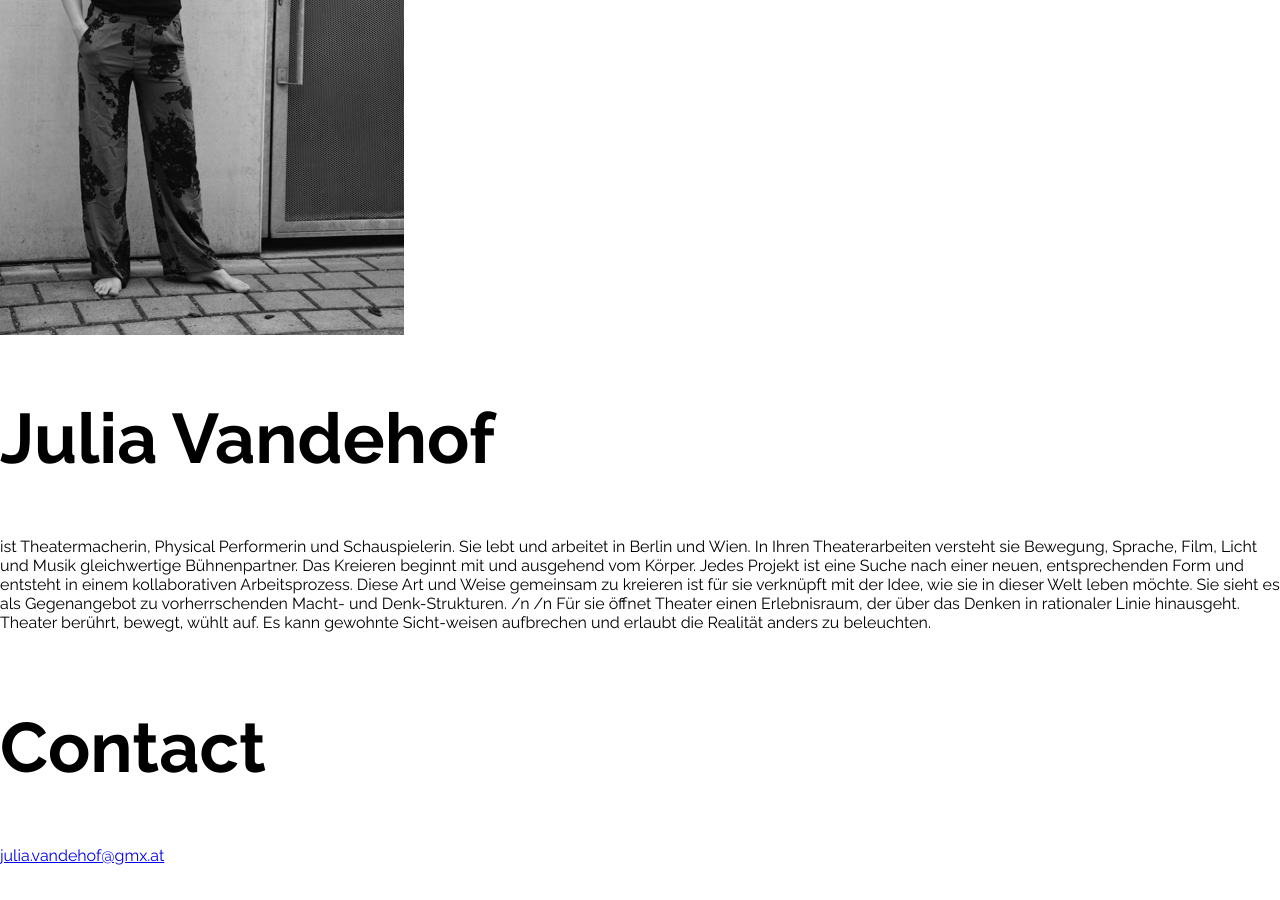
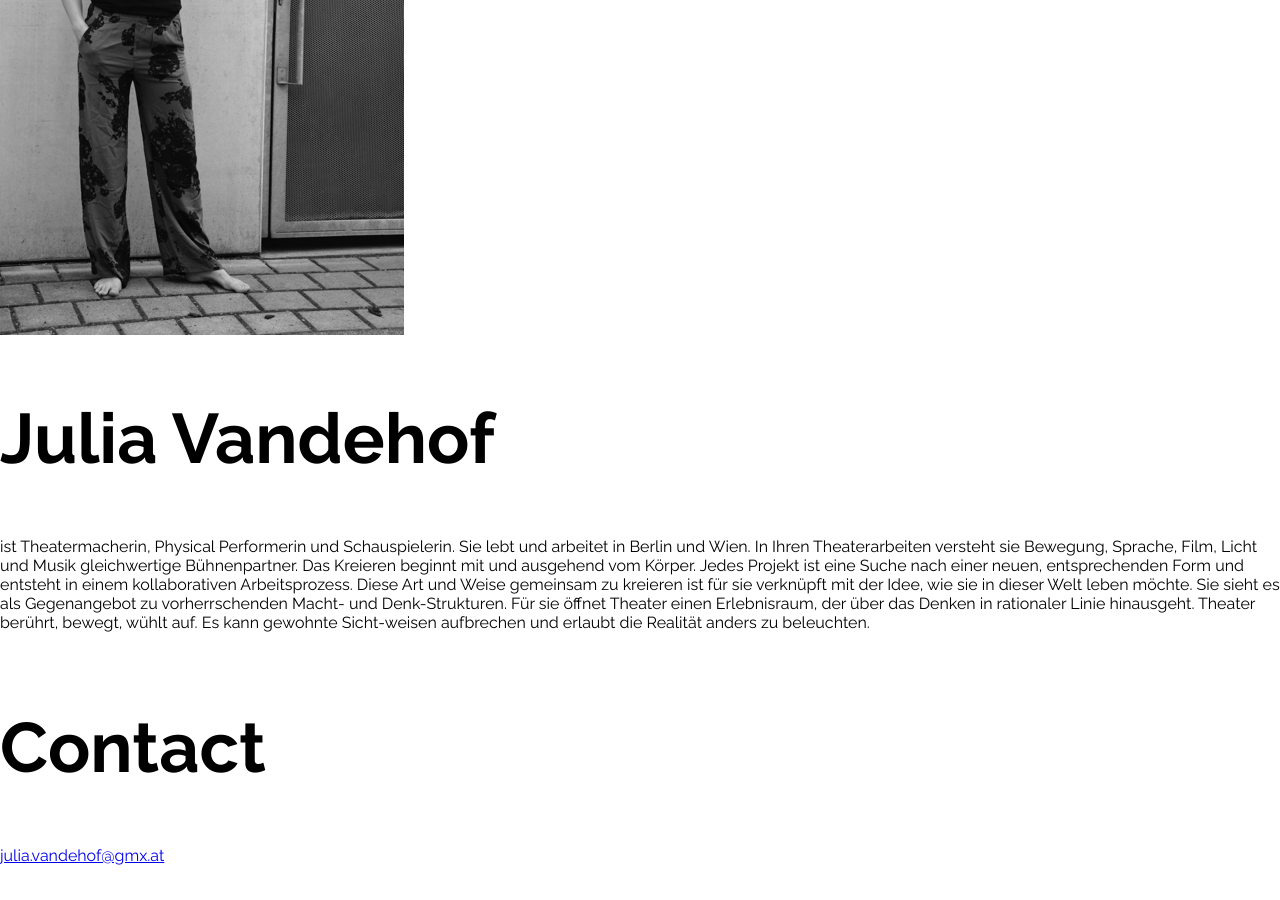
Before and after one commit to matteocarpi/julia, a Jekyll site: the page built from index.md, in a window 1280 px wide and 900 px high, scrolled down 1903 px. Built offline with Jekyll 4.4.1, drawn with Linux system fonts in a browser that asks for light colours.

Commit message:
typos in markdown

```diff
--- a/index.md
+++ b/index.md
@@ -3,7 +3,7 @@ layout: home
 title: Home
 permalink: /
 avatar: "./uploads/julia-vandehof.jpg"
-bio: ist Theatermacherin, Physical Performerin und     Schauspielerin. Sie lebt und arbeitet in Berlin und Wien. In Ihren Theaterarbeiten versteht sie Bewegung, Sprache, Film, Licht und Musik gleichwertige Bühnenpartner. Das Kreieren beginnt mit und ausgehend vom Körper. Jedes Projekt ist eine Suche nach einer neuen, entsprechenden Form und entsteht in einem kollaborativen Arbeitsprozess. Diese Art und Weise gemeinsam zu kreieren ist für sie verknüpft mit der Idee, wie sie in dieser Welt leben möchte. Sie sieht es als Gegenangebot zu vorherrschenden Macht- und Denk-Strukturen. /n /n Für sie öffnet Theater einen Erlebnisraum, der über das Denken in rationaler Linie hinausgeht. Theater berührt, bewegt, wühlt auf. Es kann gewohnte Sicht-weisen aufbrechen und  erlaubt die Realität anders zu beleuchten.
+bio: ist Theatermacherin, Physical Performerin und     Schauspielerin. Sie lebt und arbeitet in Berlin und Wien. In Ihren Theaterarbeiten versteht sie Bewegung, Sprache, Film, Licht und Musik gleichwertige Bühnenpartner. Das Kreieren beginnt mit und ausgehend vom Körper. Jedes Projekt ist eine Suche nach einer neuen, entsprechenden Form und entsteht in einem kollaborativen Arbeitsprozess. Diese Art und Weise gemeinsam zu kreieren ist für sie verknüpft mit der Idee, wie sie in dieser Welt leben möchte. Sie sieht es als Gegenangebot zu vorherrschenden Macht- und Denk-Strukturen. Für sie öffnet Theater einen Erlebnisraum, der über das Denken in rationaler Linie hinausgeht. Theater berührt, bewegt, wühlt auf. Es kann gewohnte Sicht-weisen aufbrechen und  erlaubt die Realität anders zu beleuchten.
 
 
 ---
```
